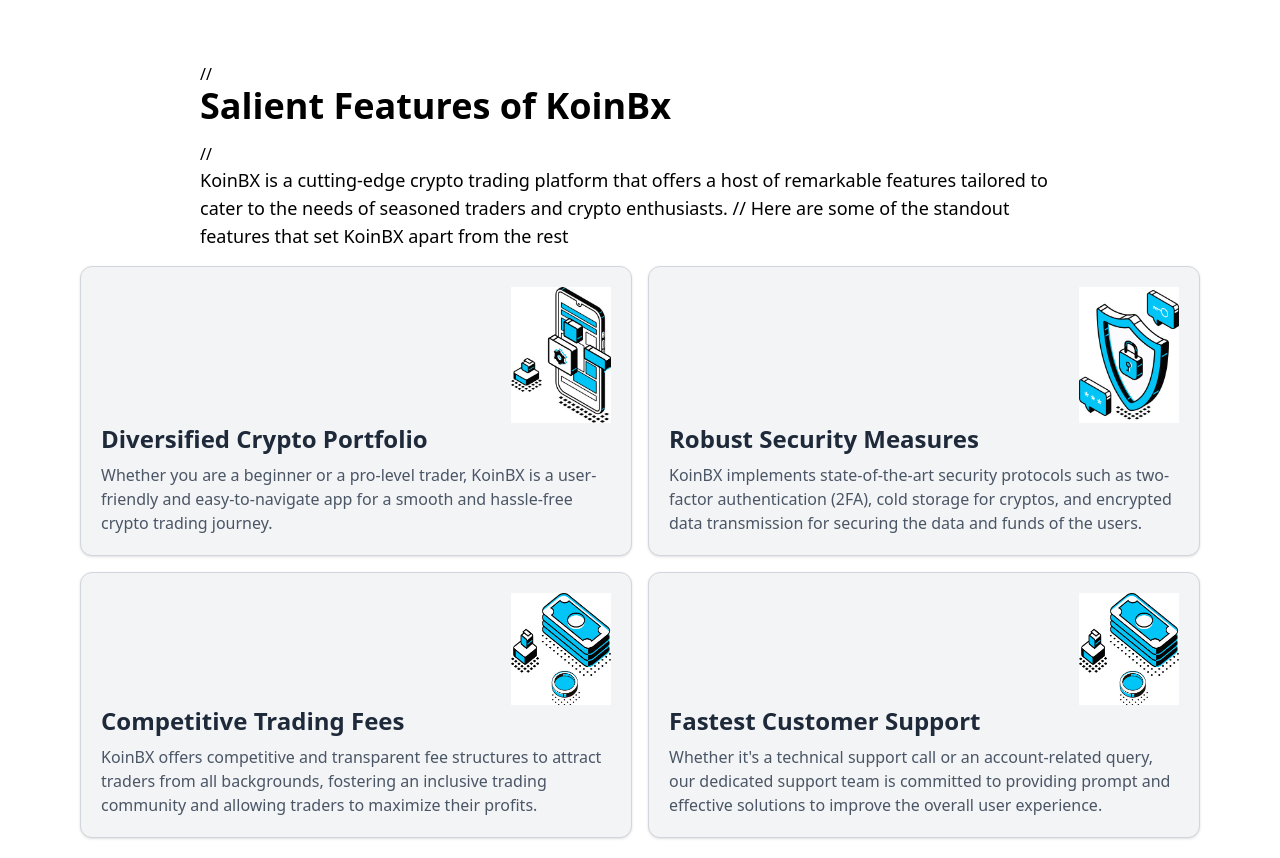
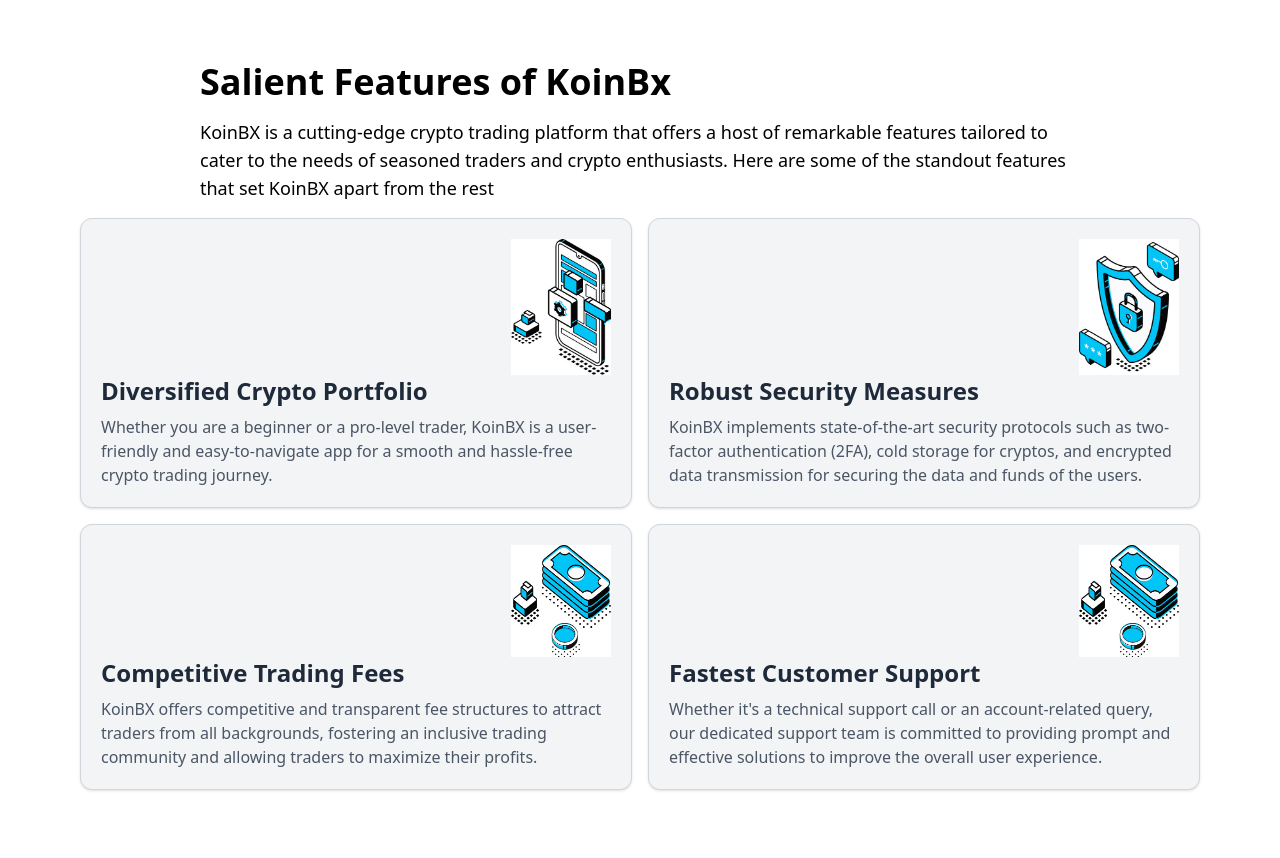
Before and after one commit to Arunkumar9022/Koinbx-Nextjs-Dashboard, a Next.js app: page / in a window 1280 px wide. Shown: the part 2601-3459 px from the top of the page. Built offline with nearby package versions, Linux system fonts and the light colour scheme.

Commit message:
New Modified code changes done

```diff
--- a/app/Dashbaord/Page.tsx
+++ b/app/Dashbaord/Page.tsx
@@ -20,7 +20,7 @@
 import DepositFund from "../assets/Images/Depositfund.jpg";
 import StartTrading from "../assets/Images/StartTrading.jpg";
 import GroupBanner6 from "../assets/Images/GroupBanner6.jpg";
-import DiversifiedIcon from "../assets/Images/Diversified-icon.jpg"
+import DiversifiedIcoN from "../assets/Images/Diversified-icon.jpg"
 import CompetitiveIcon from "../assets/Images/Competitive-icon.jpg";
 import RobustSecurityIcon from "../assets/Images/Robust-Security-Measures-icon.jpg";
 import FastestIcon from "../assets/Images/Fastest-Customer-Support-icon.jpg";
@@ -276,15 +276,15 @@
           <button className='bg-cyan-300 px-9 py-2 rounded-full'>Get Started</button>
         </div>
         <div className='text-left px-44 mt-16'>
-//           <h3 className='text-4xl font-semibold mb-4'>Salient Features of KoinBx</h3>
-//           <p className='font-light text-lg'>KoinBX is a cutting-edge crypto trading platform that offers a host of remarkable features tailored to cater to the needs of seasoned traders and crypto enthusiasts.
-//             Here are some of the standout features that set KoinBX apart from the rest</p>
+          <h3 className='text-4xl font-semibold mb-4'>Salient Features of KoinBx</h3>
+      <p className='font-light text-lg'>KoinBX is a cutting-edge crypto trading platform that offers a host of remarkable features tailored to cater to the needs of seasoned traders and crypto enthusiasts.
+            Here are some of the standout features that set KoinBX apart from the rest</p>
         </div>
         <div className="max-w-6xl mx-auto grid grid-cols-1 md:grid-cols-2 gap-4 p-4">
           <div className="border border-gray-300 bg-gray-100 rounded-xl p-5 shadow-sm">
             <div>
               <div className="flex justify-end">
-                <Image src={DiversifiedIcon} alt="" height={100} width={100} />
+                <Image src={DiversifiedIcoN} alt="" height={100} width={100} />
               </div>
               <h3 className="text-2xl font-semibold text-gray-800 mb-2">Diversified Crypto Portfolio</h3>
               <p className="text-gray-600">
```
